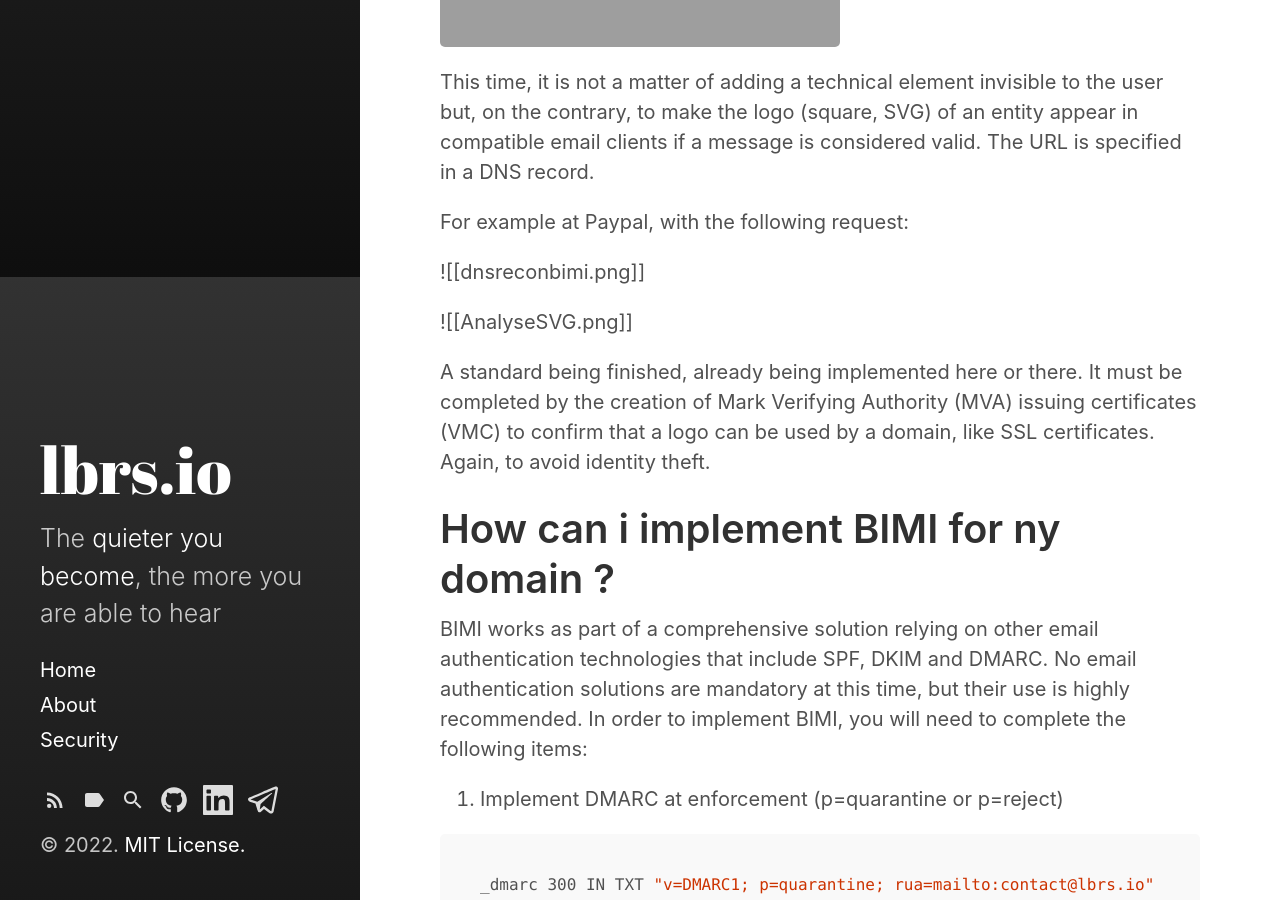
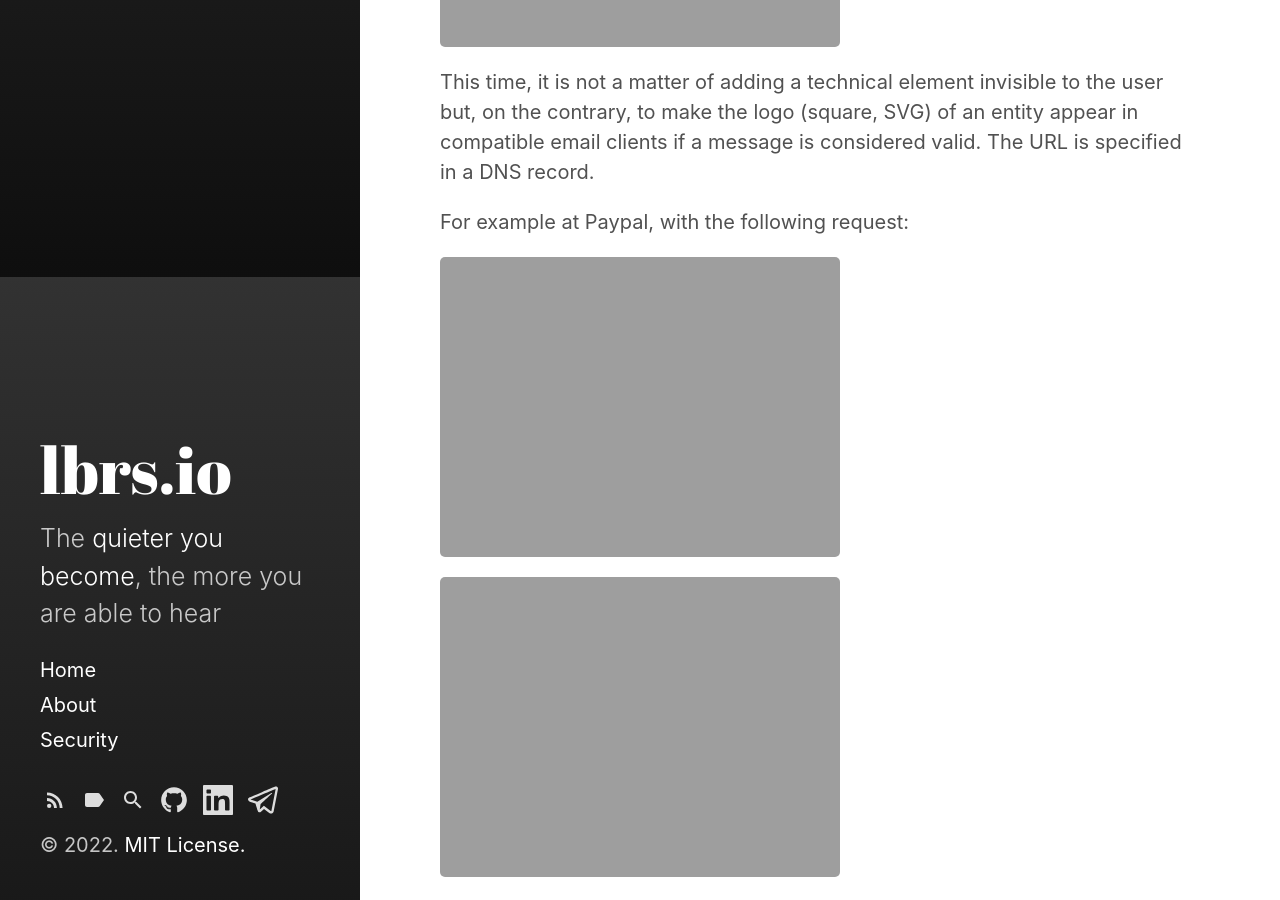
Before and after one commit to cdrclbrs/blog, a Jekyll site: the page built from _posts/2022-11-05-ImplementBIMI.md, in a window 1280 px wide and 900 px high, scrolled down 1523 px. Built offline with Jekyll 4.4.1, drawn with Linux system fonts in a browser that asks for light colours.

Commit message:
Bimi images

```diff
--- a/_posts/2022-11-05-ImplementBIMI.md
+++ b/_posts/2022-11-05-ImplementBIMI.md
@@ -43,9 +43,9 @@ This time, it is not a matter of adding a technical element invisible to the use
 
 For example at Paypal, with the following request:
 
-![[dnsreconbimi.png]]
+![dnsreconbimi.png](https://blog.lbrs.io/images/dnsreconbimi.png)
 
-![[AnalyseSVG.png]]
+![AnalyseSVG.png](https://blog.lbrs.io/images/AnalyseSVG.png)
 
 A standard being finished, already being implemented here or there. It must be completed by the creation of Mark Verifying Authority (MVA) issuing certificates (VMC) to confirm that a logo can be used by a domain, like SSL certificates. Again, to avoid identity theft.
 
```
